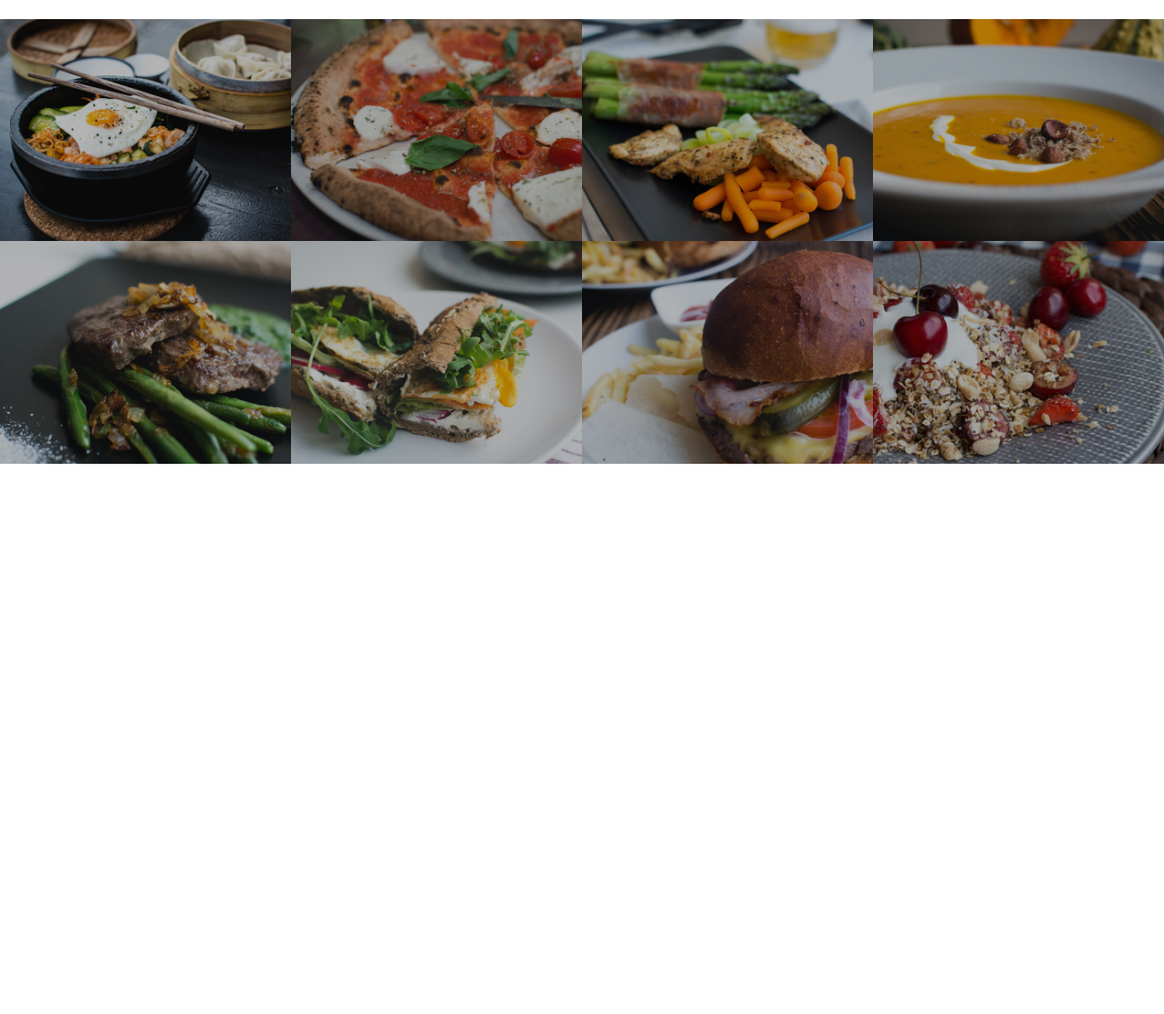
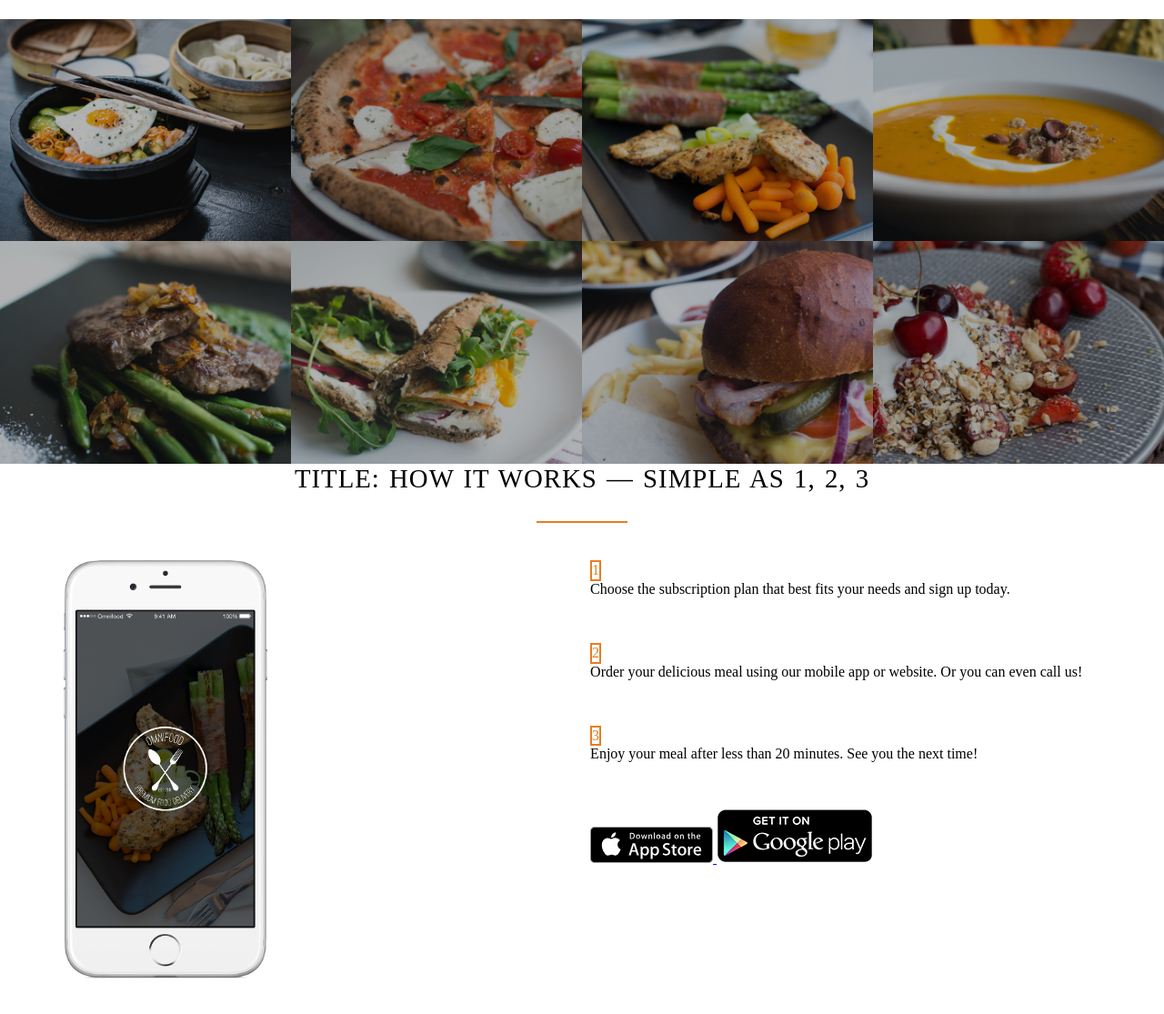
Before and after one commit to alanderos/omnifood, a plain HTML site: page index.html in a window 1280 px wide. Shown: the part 1370-2485 px from the top of the page at 91% size. Before the commit the page ends 1880 px from the top, so only its background shows below. Drawn offline with Linux system fonts and the light colour scheme; files whose address does not match are found by name.

Commit message:
commit nomas

```diff
--- a/index.html
+++ b/index.html
@@ -130,5 +130,37 @@
                 </li>
             </ul>
         </section>
+
+        <section class="section-steps">
+            <div class="row">
+                <h2>Title: How it works &mdash; Simple as 1, 2, 3</h2>
+            </div>
+            <div class="row">
+               <div class="col span-1-of-2">
+                   <img src="resources/img/app-iPhone.png" alt="Omnfood app on iPhone" class="app-screen">
+               </div>
+                <div class="col span-1-of-2 steps-ox">
+                    <div class="works-step">
+                        <div>1</div>
+                        <p>Choose the subscription plan that best fits your needs and sign up today.</p>
+                    </div>
+                    <div class="works-step">
+                        <div>2</div>
+                        <p>Order your delicious meal using our mobile app or website. Or you can even call us!</p>
+                    </div>
+                    <div class="works-step">
+                        <div>3</div>
+                        <p>Enjoy your meal after less than 20 minutes. See you the next time!</p>
+                    </div>
+
+                    <a href="#" class="btn-app">
+                        <img src="resources/img/download-app.svg" alt="App store Button">
+                    </a>
+                    <a href="#" class="btn-app">
+                        <img src="resources/img/download-app-android.png" alt="Play store Button">
+                    </a>
+                </div>
+            </div>
+        </section>
     </body>
 </html>
--- a/resources/css/style.css
+++ b/resources/css/style.css
@@ -245,3 +245,39 @@ header{
     opacity: 1;
     transform: scale(1.03);
 }
+
+/*-----------------------------------------*/
+/*HOW IT WORKS*/
+/*-----------------------------------------*/
+
+
+.step-box{
+    margin-top: 30px;
+}
+
+.steps-box:first-child{
+    text-align: right;
+    padding-right: 3%;
+}
+
+.steps-box:last-child{
+    padding-left: 3%;
+}
+
+.app-screen{
+    width:
+}
+
+.app-screen{
+    width: 40%;
+}
+
+.works-step{
+    margin-bottom: 50px;
+}
+
+.works-step div{
+    color:#e67e22;
+    border:2px solid #e67e22;
+    display:inline-block;
+}
```
